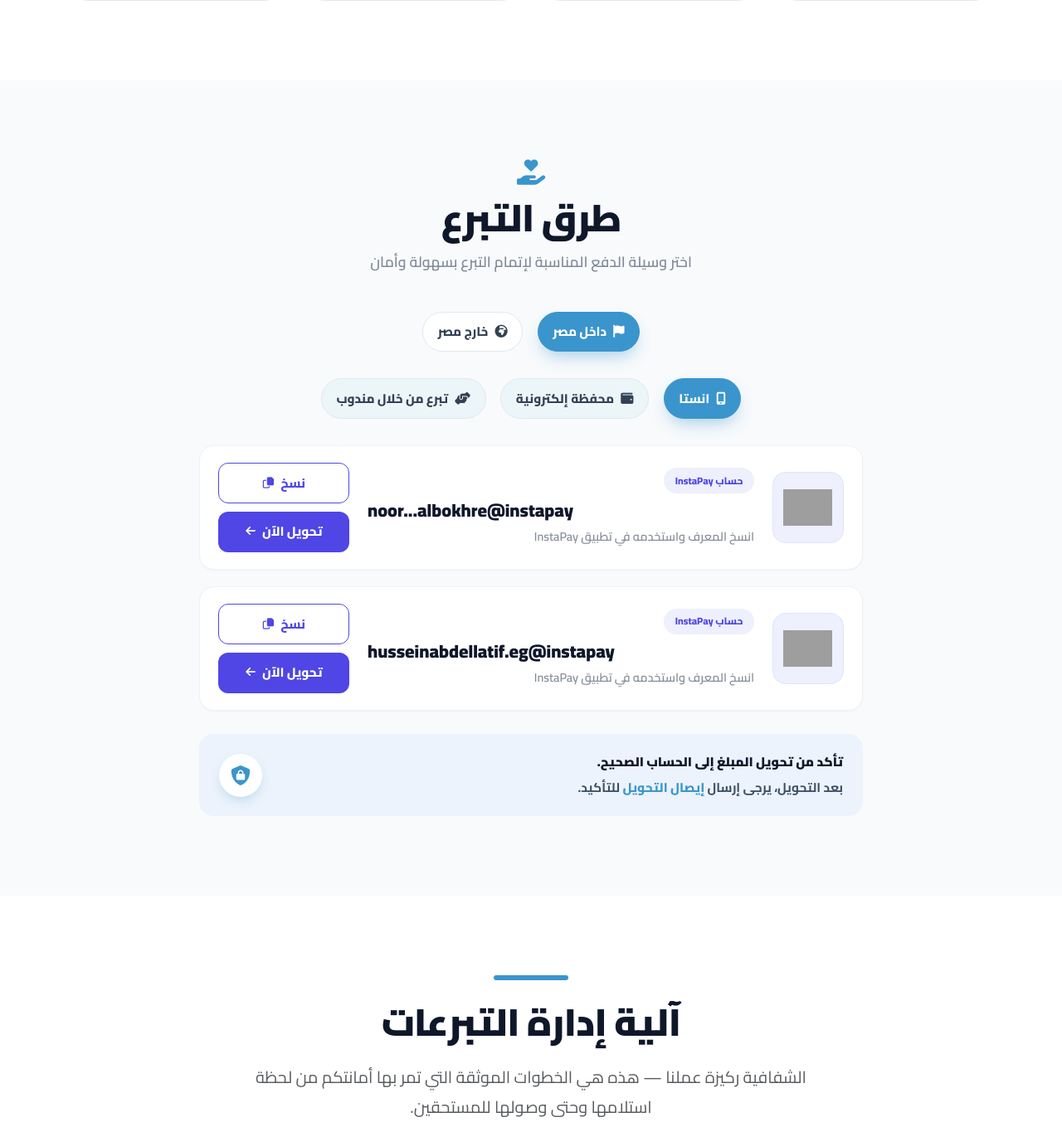
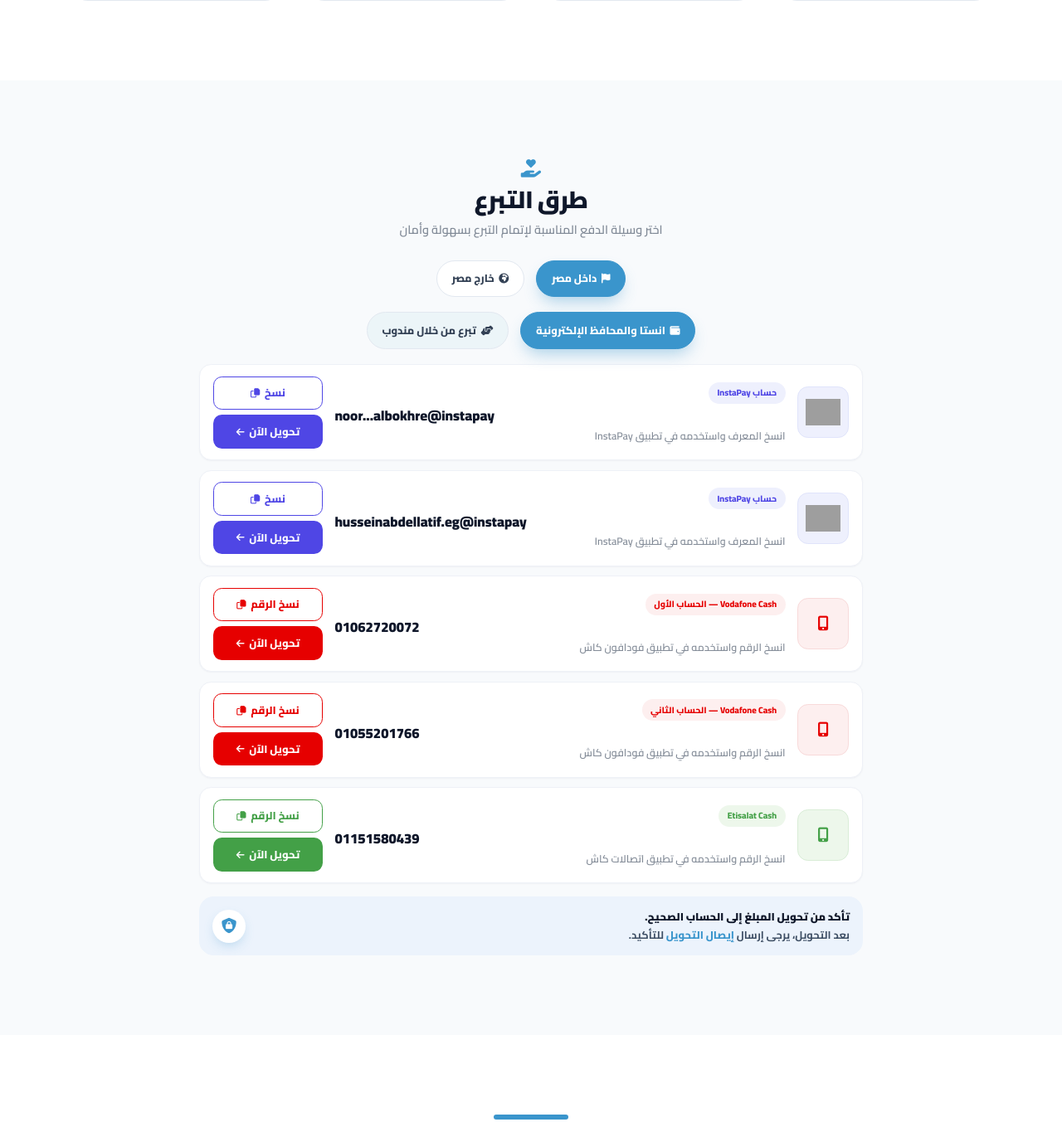
Before and after one commit to abdo-shrief270/nooor, a Laravel app: page / in a window 1280 px wide. Shown: the part 3584-4943 px from the top of the page at 83% size. Run offline with Laravel 12, Linux system fonts and the light colour scheme; grey boxes are pictures that could not be loaded.

Commit message:
Adjust donation section styling and merge InstaPay with e-wallet methods
- Updated donation methods section: merged "InstaPay" and "e-wallet" into a single "Digital Payment Methods" tab.
- Refined CSS for improved spacing, responsiveness, and reduced visual clutter.
- Streamlined payment logo layouts and removed redundant payment labels.
- Adjusted agent and outside-Egypt sections for better readability and usability.

```diff
--- a/resources/views/index.blade.php
+++ b/resources/views/index.blade.php
@@ -654,15 +654,15 @@
     </style>
     <style>
     /* ===== Donation Methods (مطابق للتصميم المرجعي) ===== */
-    .donate-head { margin-bottom: 2.75rem; }
+    .donate-head { margin-bottom: 1.5rem; }
     .donate-head-icon {
-        font-size: 1.9rem; color: var(--primary);
-        line-height: 1; margin-bottom: 0.75rem;
-    }
-    .donate-head .section-title { margin-bottom: 0.6rem; }
+        font-size: 1.35rem; color: var(--primary);
+        line-height: 1; margin-bottom: 0.5rem;
+    }
+    .donate-head .section-title { font-size: 1.8rem; margin-bottom: 0.4rem; }
     .donate-head-sub {
         color: var(--slate-700); opacity: 0.6;
-        font-size: 1.1rem; font-weight: 600; margin: 0;
+        font-size: 0.9rem; font-weight: 600; margin: 0;
     }
 
     .pay-list { max-width: 800px; }
@@ -670,10 +670,10 @@
     .pay-row {
         background: var(--white);
         border: 1px solid #eef1f7;
-        border-radius: 1.1rem;
-        padding: 1.25rem 1.4rem;
-        display: flex; align-items: center; gap: 1.35rem;
-        margin-bottom: 1.25rem;
+        border-radius: 0.9rem;
+        padding: 0.85rem 1rem;
+        display: flex; align-items: center; gap: 0.9rem;
+        margin-bottom: 0.7rem;
         box-shadow: 0 1px 2px rgba(15, 23, 42, 0.04);
         transition: all 0.3s ease;
     }
@@ -683,42 +683,42 @@
     }
 
     .pay-logo {
-        width: 86px; height: 86px; flex-shrink: 0;
-        border-radius: 1rem;
+        width: 62px; height: 62px; flex-shrink: 0;
+        border-radius: 0.8rem;
         display: flex; flex-direction: column;
         align-items: center; justify-content: center;
-        gap: 0.25rem; padding: 0.5rem;
-    }
-    .pay-logo img { max-width: 60px; max-height: 44px; object-fit: contain; }
-    .pay-logo .pay-logo-ic { font-size: 1.55rem; line-height: 1; }
-    .pay-logo .pay-logo-label { font-size: 0.68rem; font-weight: 800; }
+        gap: 0.18rem; padding: 0.35rem;
+    }
+    .pay-logo img { max-width: 44px; max-height: 32px; object-fit: contain; }
+    .pay-logo .pay-logo-ic { font-size: 1.1rem; line-height: 1; }
+    .pay-logo .pay-logo-label { font-size: 0.56rem; font-weight: 800; }
 
     .pay-info { flex: 1; min-width: 0; text-align: start; }
     .pay-badge {
         display: inline-block;
-        font-size: 0.75rem; font-weight: 800;
-        padding: 0.28rem 0.85rem; border-radius: 100px;
-        margin-bottom: 0.5rem;
+        font-size: 0.66rem; font-weight: 800;
+        padding: 0.22rem 0.65rem; border-radius: 100px;
+        margin-bottom: 0.3rem;
     }
     .pay-id {
-        font-size: 1.35rem; font-weight: 900; color: var(--slate-900);
-        line-height: 1.2; margin-bottom: 0.35rem;
+        font-size: 1.05rem; font-weight: 900; color: var(--slate-900);
+        line-height: 1.2; margin-bottom: 0.2rem;
         direction: ltr; text-align: start; word-break: break-word;
     }
     .pay-desc {
         color: var(--slate-700); opacity: 0.6;
-        font-size: 0.9rem; font-weight: 600; margin: 0;
+        font-size: 0.78rem; font-weight: 600; margin: 0;
     }
 
     .pay-actions {
-        display: flex; flex-direction: column; gap: 0.6rem;
-        flex-shrink: 0; width: 158px;
+        display: flex; flex-direction: column; gap: 0.4rem;
+        flex-shrink: 0; width: 132px;
     }
     .pay-btn {
         display: inline-flex; align-items: center; justify-content: center;
-        gap: 0.5rem; width: 100%;
-        padding: 0.62rem 1rem; border-radius: 0.75rem;
-        font-weight: 800; font-size: 0.95rem;
+        gap: 0.35rem; width: 100%;
+        padding: 0.48rem 0.7rem; border-radius: 0.65rem;
+        font-weight: 800; font-size: 0.8rem;
         border: 1.5px solid transparent; cursor: pointer;
         text-decoration: none; transition: all 0.25s ease;
     }
@@ -745,36 +745,36 @@
 
     /* الملاحظة الأمنية أسفل القائمة */
     .pay-note {
-        max-width: 800px; margin-top: 1.75rem;
+        max-width: 800px; margin-top: 1rem;
         background: #ecf3fc;
         border-radius: 1.1rem;
-        padding: 1.2rem 1.5rem;
-        display: flex; align-items: center; gap: 1.1rem;
+        padding: 0.85rem 1rem;
+        display: flex; align-items: center; gap: 0.75rem;
     }
     .pay-note p {
         margin: 0; flex: 1;
-        color: #3c4d63; font-weight: 700; font-size: 0.96rem; line-height: 2;
+        color: #3c4d63; font-weight: 700; font-size: 0.8rem; line-height: 1.7;
     }
     .pay-note p strong { color: var(--slate-900); }
     .pay-note p a { color: var(--primary); font-weight: 800; text-decoration: none; }
     .pay-note p a:hover { text-decoration: underline; }
     .pay-note-icon {
-        width: 52px; height: 52px; flex-shrink: 0;
+        width: 40px; height: 40px; flex-shrink: 0;
         background: var(--white); color: var(--primary);
         border-radius: 50%;
         display: flex; align-items: center; justify-content: center;
         box-shadow: 0 6px 16px -6px rgba(58, 149, 204, 0.45);
     }
-    .pay-note-icon .fa-stack { font-size: 0.75rem; }
+    .pay-note-icon .fa-stack { font-size: 0.58rem; }
 
     /* Responsive — small phones */
     @media (max-width: 575px) {
-        .pay-row { flex-wrap: wrap; gap: 0.9rem; padding: 1.1rem; }
-        .pay-logo { width: 60px; height: 60px; border-radius: 0.85rem; }
-        .pay-logo img { max-width: 42px; max-height: 32px; }
-        .pay-logo .pay-logo-ic { font-size: 1.2rem; }
-        .pay-logo .pay-logo-label { font-size: 0.55rem; }
-        .pay-id { font-size: 1.1rem; }
+        .pay-row { flex-wrap: wrap; gap: 0.65rem; padding: 0.8rem; }
+        .pay-logo { width: 52px; height: 52px; border-radius: 0.7rem; }
+        .pay-logo img { max-width: 36px; max-height: 27px; }
+        .pay-logo .pay-logo-ic { font-size: 1rem; }
+        .pay-logo .pay-logo-label { font-size: 0.5rem; }
+        .pay-id { font-size: 0.95rem; }
         .pay-actions { width: 100%; flex-direction: row; }
         .pay-note { padding: 1rem 1.1rem; }
     }
@@ -838,17 +838,19 @@
 
     /* ===== تبويبات داخل مصر / خارج مصر + وسائل التبرع ===== */
     .donate-scope-tabs, .donate-method-tabs {
-        list-style: none; padding: 0; margin: 0 0 2rem; gap: 0.6rem; flex-wrap: wrap;
+        list-style: none; padding: 0; margin: 0 0 1.15rem; gap: 0.4rem; flex-wrap: wrap;
     }
     .donate-scope-tabs .nav-link,
     .donate-method-tabs .nav-link {
-        display: inline-flex; align-items: center; gap: 0.5rem;
-        padding: 0.7rem 1.4rem; border-radius: 100px;
-        font-weight: 800; font-size: 0.95rem;
+        display: inline-flex; align-items: center; gap: 0.35rem;
+        padding: 0.5rem 1rem; border-radius: 100px;
+        font-weight: 800; font-size: 0.8rem;
         background: var(--white); color: var(--slate-700);
         border: 1.5px solid var(--slate-200);
         transition: all 0.25s ease; cursor: pointer;
     }
+    .donate-scope-tabs .nav-link i,
+    .donate-method-tabs .nav-link i { font-size: 0.75rem; }
     .donate-method-tabs .nav-link { background: var(--primary-tint); }
     .donate-scope-tabs .nav-link:hover,
     .donate-method-tabs .nav-link:hover { color: var(--primary) !important; border-color: var(--primary); }
@@ -1279,13 +1285,8 @@
                 {{-- وسيلة التبرع --}}
                 <ul class="nav donate-method-tabs justify-content-center" role="tablist">
                     <li class="nav-item" role="presentation">
-                        <button class="nav-link active" data-bs-toggle="tab" data-bs-target="#method-instapay" type="button" role="tab">
-                            <i class="fas fa-mobile-screen-button"></i> انستا
-                        </button>
-                    </li>
-                    <li class="nav-item" role="presentation">
-                        <button class="nav-link" data-bs-toggle="tab" data-bs-target="#method-wallet" type="button" role="tab">
-                            <i class="fas fa-wallet"></i> محفظة إلكترونية
+                        <button class="nav-link active" data-bs-toggle="tab" data-bs-target="#method-digital" type="button" role="tab">
+                            <i class="fas fa-wallet"></i> انستا والمحافظ الإلكترونية
                         </button>
                     </li>
                     <li class="nav-item" role="presentation">
@@ -1297,8 +1298,8 @@
 
                 <div class="tab-content">
 
-                    {{-- 1) انستا --}}
-                    <div class="tab-pane fade show active" id="method-instapay" role="tabpanel">
+                    {{-- 1) انستا والمحافظ الإلكترونية --}}
+                    <div class="tab-pane fade show active" id="method-digital" role="tabpanel">
                         <div class="pay-list mx-auto">
 
                             {{-- InstaPay — Account 1 --}}
@@ -1424,7 +1420,7 @@
                         </div>
                     </div>
 
-                    {{-- 3) تبرع من خلال مندوب: عيني / مالي --}}
+                    {{-- 2) تبرع من خلال مندوب: عيني / مالي --}}
                     <div class="tab-pane fade" id="method-agent" role="tabpanel">
                         <div class="agent-donate-grid">
                             <div class="agent-donate-card">
```
Also changed, not shown: other parts of resources/views/index.blade.php (+17 -18 lines).
